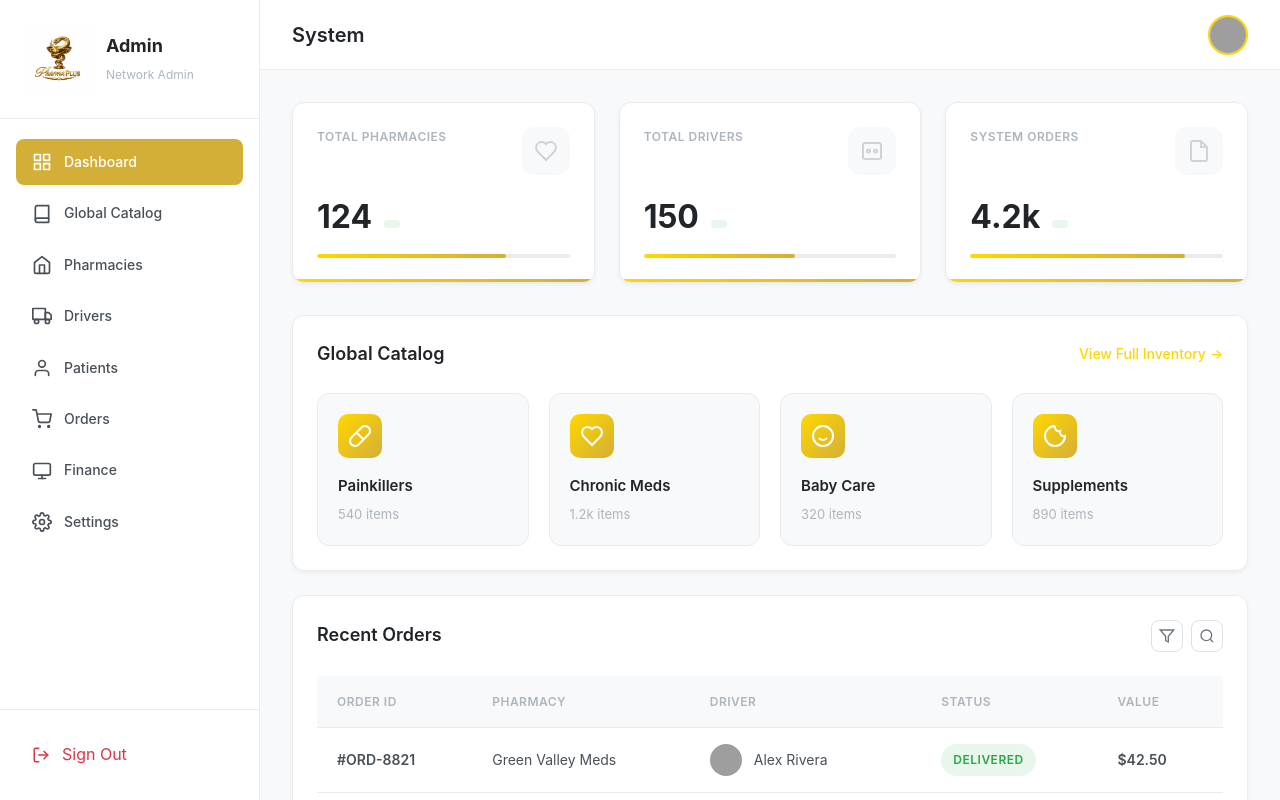
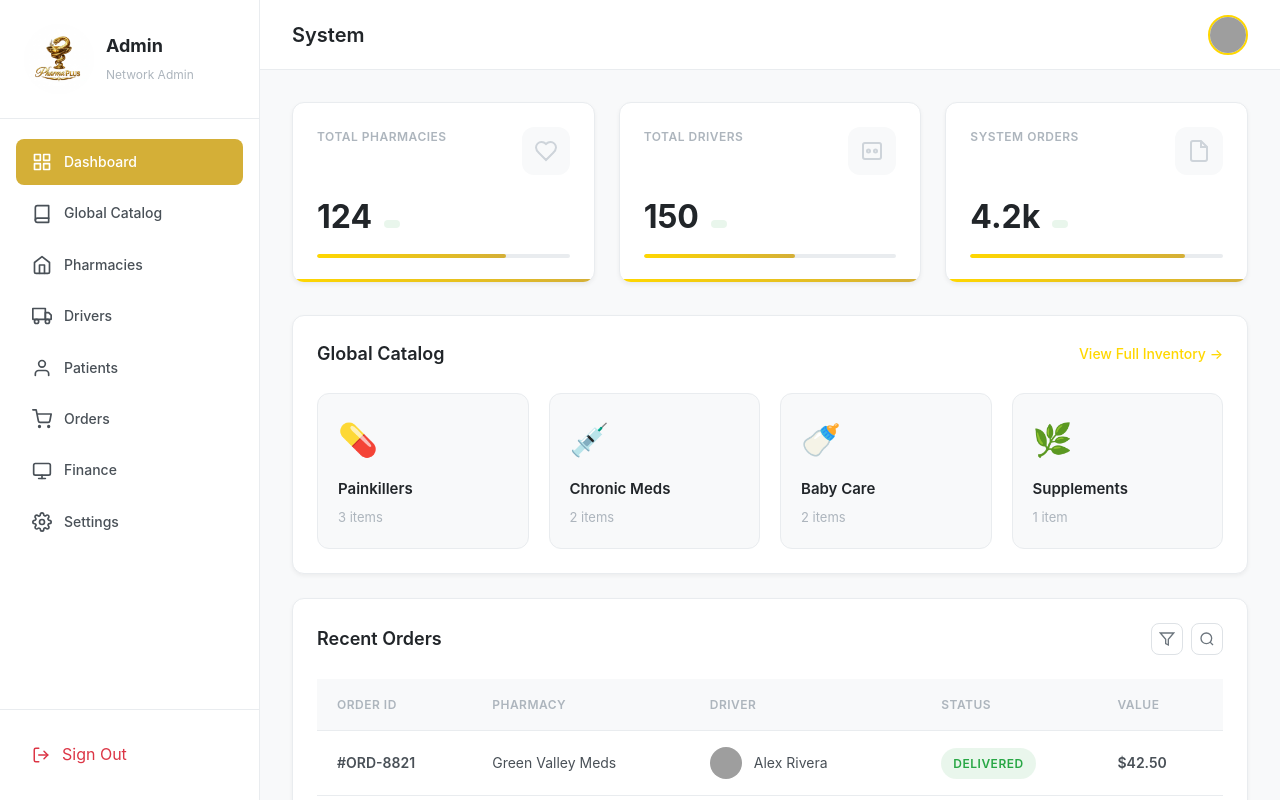
Before and after one commit to Ayham71/Pharmacy-Admin, a React (Vite) app: page / in a window 1280 px wide. Both pictures are taken after typing "Sample", "Sample123" into the empty fields and a click on the button "Login to Dashboard". Shown: the top 800 px of the page. Built offline with nearby package versions, Linux system fonts and the light colour scheme; grey boxes are pictures that could not be loaded.

Commit message:
some changes

```diff
--- a/src/App.jsx
+++ b/src/App.jsx
@@ -21,6 +21,78 @@ function App() {
     role: 'System Administrator',
     avatar: 'https://ui-avatars.com/api/?name=Admin&background=FFD700&color=fff'
   })
+  const [categories, setCategories] = useState([
+    {
+      id: 1,
+      name: 'Painkillers',
+      icon: '💊',
+      medicines: [
+        { id: 101, name: 'Paracetamol 500mg', stock: 1240, price: '$5.99' },
+        { id: 102, name: 'Ibuprofen 400mg', stock: 890, price: '$4.50' },
+        { id: 103, name: 'Aspirin 100mg', stock: 2100, price: '$3.99' },
+      ]
+    },
+    {
+      id: 2,
+      name: 'Chronic Meds',
+      icon: '💉',
+      medicines: [
+        { id: 201, name: 'Insulin Glargine', stock: 450, price: '$89.00' },
+        { id: 202, name: 'Metformin 500mg', stock: 1100, price: '$12.99' },
+      ]
+    },
+    {
+      id: 3,
+      name: 'Baby Care',
+      icon: '🍼',
+      medicines: [
+        { id: 301, name: 'Baby Powder', stock: 320, price: '$6.99' },
+        { id: 302, name: 'Baby Oil', stock: 280, price: '$7.50' },
+      ]
+    },
+    {
+      id: 4,
+      name: 'Supplements',
+      icon: '🌿',
+      medicines: [
+        { id: 401, name: 'Vitamin D3', stock: 890, price: '$9.99' },
+      ]
+    },
+    {
+      id: 5,
+      name: 'Antibiotics',
+      icon: '🔬',
+      medicines: [
+        { id: 501, name: 'Amoxicillin 250mg', stock: 890, price: '$12.50' },
+        { id: 502, name: 'Azithromycin 500mg', stock: 620, price: '$15.99' },
+      ]
+    },
+    {
+      id: 6,
+      name: 'First Aid',
+      icon: '🩹',
+      medicines: [
+        { id: 601, name: 'Bandages Pack', stock: 280, price: '$2.99' },
+      ]
+    },
+    {
+      id: 7,
+      name: 'Vitamins',
+      icon: '💪',
+      medicines: [
+        { id: 701, name: 'Vitamin C 1000mg', stock: 2100, price: '$8.99' },
+        { id: 702, name: 'Vitamin B Complex', stock: 1500, price: '$10.50' },
+      ]
+    },
+    {
+      id: 8,
+      name: 'Skin Care',
+      icon: '✨',
+      medicines: [
+        { id: 801, name: 'Face Cream SPF30', stock: 520, price: '$22.99' },
+      ]
+    },
+  ])
 
   const handleLogin = () => {
     setIsLoggedIn(true)
@@ -42,9 +114,9 @@ function App() {
 
     switch (currentPage) {
       case 'dashboard':
-        return <Dashboard setCurrentPage={setCurrentPage} />
+        return <Dashboard setCurrentPage={setCurrentPage} categories={categories} />
       case 'catalog':
-        return <GlobalCatalog />
+        return <GlobalCatalog categories={categories} setCategories={setCategories} />
       case 'pharmacies':
         return <Pharmacies />
       case 'drivers':
@@ -58,7 +130,7 @@ function App() {
       case 'settings':
         return <Settings adminData={adminData} onUpdateAdmin={handleUpdateAdmin} />
       default:
-        return <Dashboard setCurrentPage={setCurrentPage} />
+        return <Dashboard setCurrentPage={setCurrentPage} categories={categories} />
     }
   }
 
--- a/src/components/Sidebar.jsx
+++ b/src/components/Sidebar.jsx
@@ -78,7 +78,7 @@ const Sidebar = ({ currentPage, setCurrentPage, onLogout }) => {
         <div className="logo">
           <div className="logo-icon">
             <img src="logo.jpeg" alt="Logo"
-            style={{width: 70, height: 70}}/></div>
+            style={{width: 70, height: 70, borderRadius: 40}} /></div>
 
           <div className="logo-text">
             <h1>Admin</h1>
--- a/src/pages/Dashboard.jsx
+++ b/src/pages/Dashboard.jsx
@@ -1,6 +1,6 @@
 import React from 'react'
 
-const Dashboard = ({ setCurrentPage }) => {
+const Dashboard = ({ setCurrentPage, categories }) => {
   const stats = [
     {
       label: 'Total Pharmacies',
@@ -25,12 +25,11 @@ const Dashboard = ({ setCurrentPage }) => {
     }
   ]
 
-  const catalogItems = [
-    { name: 'Painkillers', count: '540 items', icon: 'pill' },
-    { name: 'Chronic Meds', count: '1.2k items', icon: 'medical' },
-    { name: 'Baby Care', count: '320 items', icon: 'baby' },
-    { name: 'Supplements', count: '890 items', icon: 'supplement' }
-  ]
+  const catalogItems = categories.slice(0, 4).map(cat => ({
+    name: cat.name,
+    count: `${cat.medicines.length} item${cat.medicines.length !== 1 ? 's' : ''}`,
+    icon: cat.icon
+  }))
 
   const recentOrders = [
     { id: '#ORD-8821', pharmacy: 'Green Valley Meds', driver: 'Alex Rivera', driverAvatar: 'https://ui-avatars.com/api/?name=Alex+Rivera&background=FFD700&color=fff', status: 'delivered', value: '$42.50' },
@@ -128,9 +127,22 @@ const Dashboard = ({ setCurrentPage }) => {
         </div>
         <div className="catalog-grid">
           {catalogItems.map((item, index) => (
-            <div key={index} className="catalog-card">
-              <div className="catalog-icon">
-                {getIcon(item.icon)}
+            <div
+              key={index}
+              className="catalog-card"
+              onClick={() => setCurrentPage('catalog')}
+              style={{ cursor: 'pointer', transition: 'transform 0.2s, box-shadow 0.2s' }}
+              onMouseEnter={(e) => {
+                e.currentTarget.style.transform = 'translateY(-4px)';
+                e.currentTarget.style.boxShadow = '0 8px 16px rgba(0,0,0,0.1)';
+              }}
+              onMouseLeave={(e) => {
+                e.currentTarget.style.transform = 'translateY(0)';
+                e.currentTarget.style.boxShadow = '';
+              }}
+            >
+              <div style={{ fontSize: '32px', marginBottom: '12px' }}>
+                {item.icon}
               </div>
               <h4 className="catalog-title">{item.name}</h4>
               <p className="catalog-count">{item.count}</p>
--- a/src/pages/GlobalCatalog.jsx
+++ b/src/pages/GlobalCatalog.jsx
@@ -1,85 +1,12 @@
 import React, { useState } from 'react'
 
-const GlobalCatalog = () => {
+const GlobalCatalog = ({ categories, setCategories }) => {
   const [searchTerm, setSearchTerm] = useState('')
   const [expandedCategories, setExpandedCategories] = useState({})
   const [addingToCategory, setAddingToCategory] = useState(null)
   const [newMedicine, setNewMedicine] = useState({ name: '', price: '' })
   const [addingCategory, setAddingCategory] = useState(false)
   const [newCategoryData, setNewCategoryData] = useState({ name: '', icon: '💊' })
-
-  const [categories, setCategories] = useState([
-    {
-      id: 1,
-      name: 'Painkillers',
-      icon: '💊',
-      medicines: [
-        { id: 101, name: 'Paracetamol 500mg', stock: 1240, price: '$5.99' },
-        { id: 102, name: 'Ibuprofen 400mg', stock: 890, price: '$4.50' },
-        { id: 103, name: 'Aspirin 100mg', stock: 2100, price: '$3.99' },
-      ]
-    },
-    {
-      id: 2,
-      name: 'Chronic Meds',
-      icon: '💉',
-      medicines: [
-        { id: 201, name: 'Insulin Glargine', stock: 450, price: '$89.00' },
-        { id: 202, name: 'Metformin 500mg', stock: 1100, price: '$12.99' },
-      ]
-    },
-    {
-      id: 3,
-      name: 'Baby Care',
-      icon: '🍼',
-      medicines: [
-        { id: 301, name: 'Baby Powder', stock: 320, price: '$6.99' },
-        { id: 302, name: 'Baby Oil', stock: 280, price: '$7.50' },
-      ]
-    },
-    {
-      id: 4,
-      name: 'Supplements',
-      icon: '🌿',
-      medicines: [
-        { id: 401, name: 'Vitamin D3', stock: 890, price: '$9.99' },
-      ]
-    },
-    {
-      id: 5,
-      name: 'Antibiotics',
-      icon: '🔬',
-      medicines: [
-        { id: 501, name: 'Amoxicillin 250mg', stock: 890, price: '$12.50' },
-        { id: 502, name: 'Azithromycin 500mg', stock: 620, price: '$15.99' },
-      ]
-    },
-    {
-      id: 6,
-      name: 'First Aid',
-      icon: '🩹',
-      medicines: [
-        { id: 601, name: 'Bandages Pack', stock: 280, price: '$2.99' },
-      ]
-    },
-    {
-      id: 7,
-      name: 'Vitamins',
-      icon: '💪',
-      medicines: [
-        { id: 701, name: 'Vitamin C 1000mg', stock: 2100, price: '$8.99' },
-        { id: 702, name: 'Vitamin B Complex', stock: 1500, price: '$10.50' },
-      ]
-    },
-    {
-      id: 8,
-      name: 'Skin Care',
-      icon: '✨',
-      medicines: [
-        { id: 801, name: 'Face Cream SPF30', stock: 520, price: '$22.99' },
-      ]
-    },
-  ])
 
   const filteredCategories = categories.filter(cat =>
     cat.name.toLowerCase().includes(searchTerm.toLowerCase())
--- a/src/pages/Login.jsx
+++ b/src/pages/Login.jsx
@@ -4,9 +4,22 @@ const Login = ({ onLogin }) => {
   const [email, setEmail] = useState('');
   const [password, setPassword] = useState('');
   const [showPassword, setShowPassword] = useState(false);
+  const [error, setError] = useState('');
 
   const handleSubmit = (e) => {
     e.preventDefault();
+
+    if (!email.trim()) {
+      setError('Please enter your email or username');
+      return;
+    }
+
+    if (!password.trim()) {
+      setError('Please enter your password');
+      return;
+    }
+
+    setError('');
     onLogin();
   };
 
@@ -34,6 +47,21 @@ const Login = ({ onLogin }) => {
         {/* Title */}
         <h1 className="card-title">Admin Portal</h1>
         <p className="card-subtitle">Access your professional dashboard</p>
+
+        {/* Error Message */}
+        {error && (
+          <div style={{
+            padding: '12px',
+            marginBottom: '16px',
+            backgroundColor: '#ffebee',
+            borderLeft: '4px solid #f44336',
+            borderRadius: '4px',
+            color: '#c62828',
+            fontSize: '14px'
+          }}>
+            {error}
+          </div>
+        )}
 
         {/* Email Field */}
         <div className="form-group">
```
